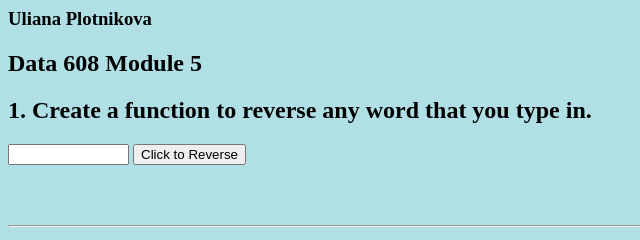
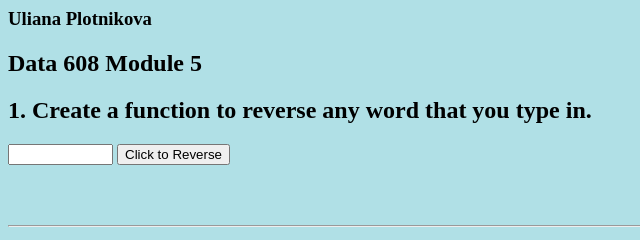
Before and after one commit to uplotnik/uplotnik.github.io, a plain HTML site: page index.htm in a window 1280 px wide. Shown: the top 240 px of the page, 0-640 px from the left. Drawn offline with Linux system fonts and the light colour scheme.

Commit message:
Update index.htm

```diff
--- a/index.htm
+++ b/index.htm
@@ -10,7 +10,7 @@
 
 <p>
 <form name='ReverseForm'>
-    <input type="text" size="12" name='raw'>
+    <input type="text" size="10" name='raw'>
     <input type="button" value="Click to Reverse" onClick=print_result1()>
 </form>
 </p>
```
